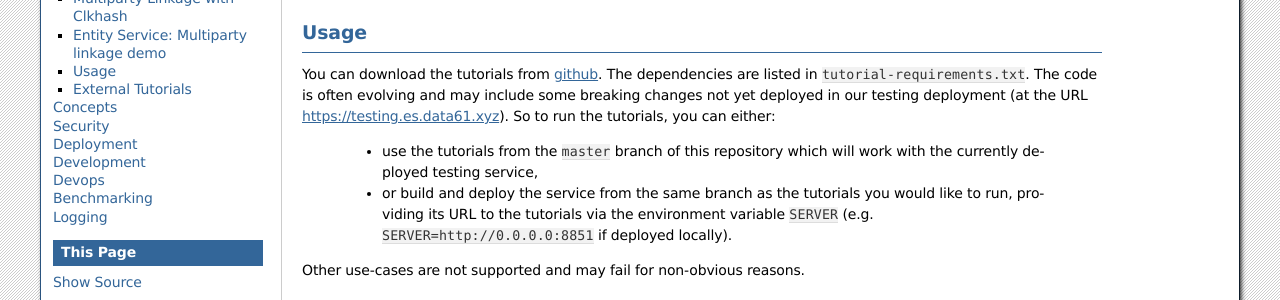
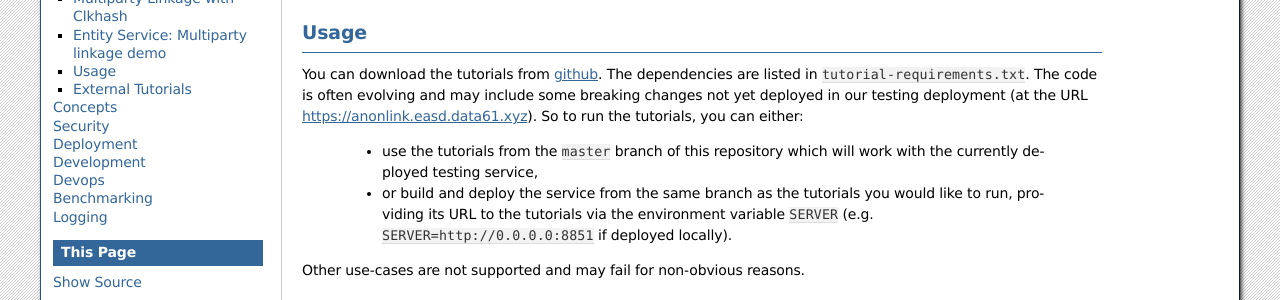
Before and after one commit to data61/anonlink-entity-service, a Sphinx documentation site: the page built from docs/tutorial/index.rst, in a window 1280 px wide. Shown: the part 222-522 px from the top of the page. Built offline with Sphinx 7.4.7, drawn with Linux system fonts in a browser that asks for light colours; formulas are drawn with MathJax 3; some of the changed lines change nothing that is shown.

Commit message:
Update docs to point at our deployed URL

```diff
--- a/docs/tutorial/index.rst
+++ b/docs/tutorial/index.rst
@@ -18,7 +18,7 @@ Usage
 You can download the tutorials from `github <https://github.com/data61/anonlink-entity-service/tree/master/docs/tutorial>`_.
 The dependencies are listed in ``tutorial-requirements.txt``.
 The code is often evolving and may include some breaking changes not yet deployed in our testing deployment (at the
-URL `<https://testing.es.data61.xyz>`_). So to run the tutorials, you can either:
+URL `<https://anonlink.easd.data61.xyz>`_). So to run the tutorials, you can either:
 
  - use the tutorials from the ``master`` branch of this repository which will work with the currently deployed testing service,
  - or build and deploy the service from the same branch as the tutorials you would like to run, providing its URL to
```
Also changed, not shown: docs/tutorial/Permutations.ipynb, docs/tutorial/Record Linkage API.ipynb, docs/tutorial/Similarity Scores.ipynb, docs/tutorial/multiparty-linkage-in-entity-service.ipynb, docs/tutorial/multiparty-linkage-with-clkhash.ipynb, 1 other file.
